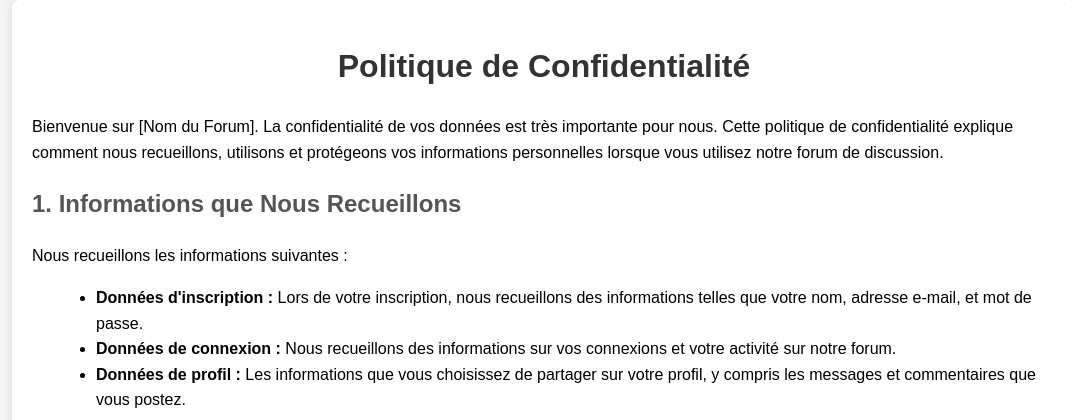
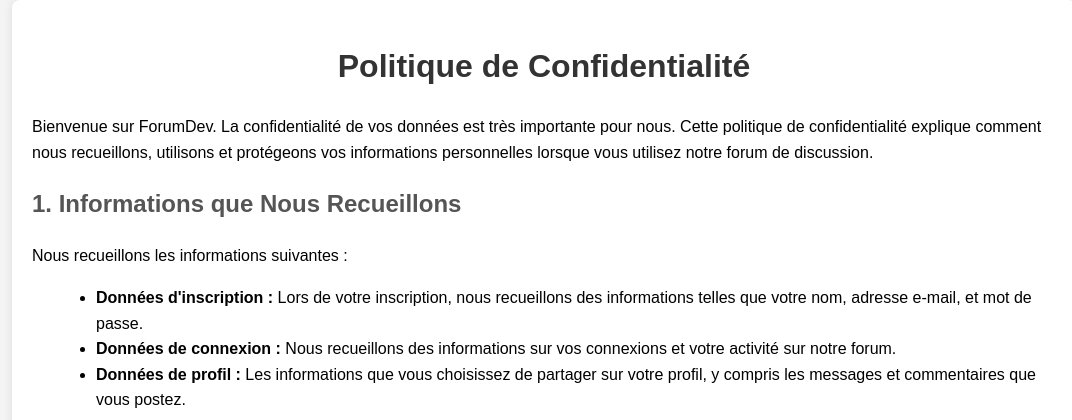
Before and after one commit to ElvisCadnel/forum, a PHP site: page /privacy-policy.php in a window 1280 px wide. Shown: the top 420 px of the page, without its empty margins (96-1168 px from the left). Run offline with PHP 8.4, Linux system fonts and the light colour scheme.

Commit message:
modification nameApps_privacy_and_condterm

```diff
--- a/condition-terms.php
+++ b/condition-terms.php
@@ -39,7 +39,7 @@
     <div class="container">
         <h1>Termes et Conditions</h1>
 
-        <p>Bienvenue sur [Nom du Forum]. En accédant et en utilisant notre forum de discussion, vous acceptez de respecter et d'être lié par les termes et conditions suivants. Si vous n'acceptez pas ces termes, veuillez ne pas utiliser notre forum.</p>
+        <p>Bienvenue sur ForumDev. En accédant et en utilisant notre forum de discussion, vous acceptez de respecter et d'être lié par les termes et conditions suivants. Si vous n'acceptez pas ces termes, veuillez ne pas utiliser notre forum.</p>
 
         <h2>1. Acceptation des Termes</h2>
         <p>En utilisant notre forum, vous acceptez ces termes et conditions. Nous nous réservons le droit de modifier ces termes à tout moment. Les modifications seront publiées sur cette page.</p>
--- a/privacy-policy.php
+++ b/privacy-policy.php
@@ -39,7 +39,7 @@
     <div class="container">
         <h1>Politique de Confidentialité</h1>
 
-        <p>Bienvenue sur [Nom du Forum]. La confidentialité de vos données est très importante pour nous. Cette politique de confidentialité explique comment nous recueillons, utilisons et protégeons vos informations personnelles lorsque vous utilisez notre forum de discussion.</p>
+        <p>Bienvenue sur ForumDev. La confidentialité de vos données est très importante pour nous. Cette politique de confidentialité explique comment nous recueillons, utilisons et protégeons vos informations personnelles lorsque vous utilisez notre forum de discussion.</p>
 
         <h2>1. Informations que Nous Recueillons</h2>
         <p>Nous recueillons les informations suivantes :</p>
```
